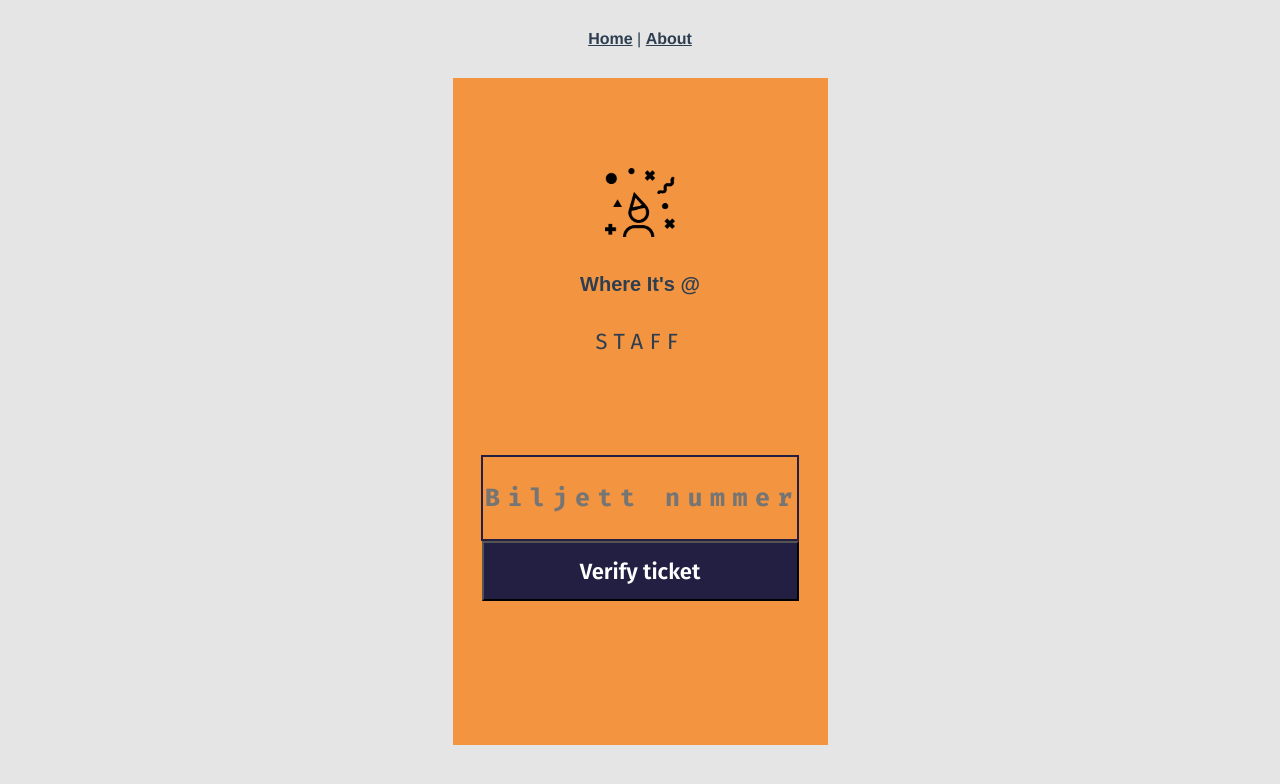
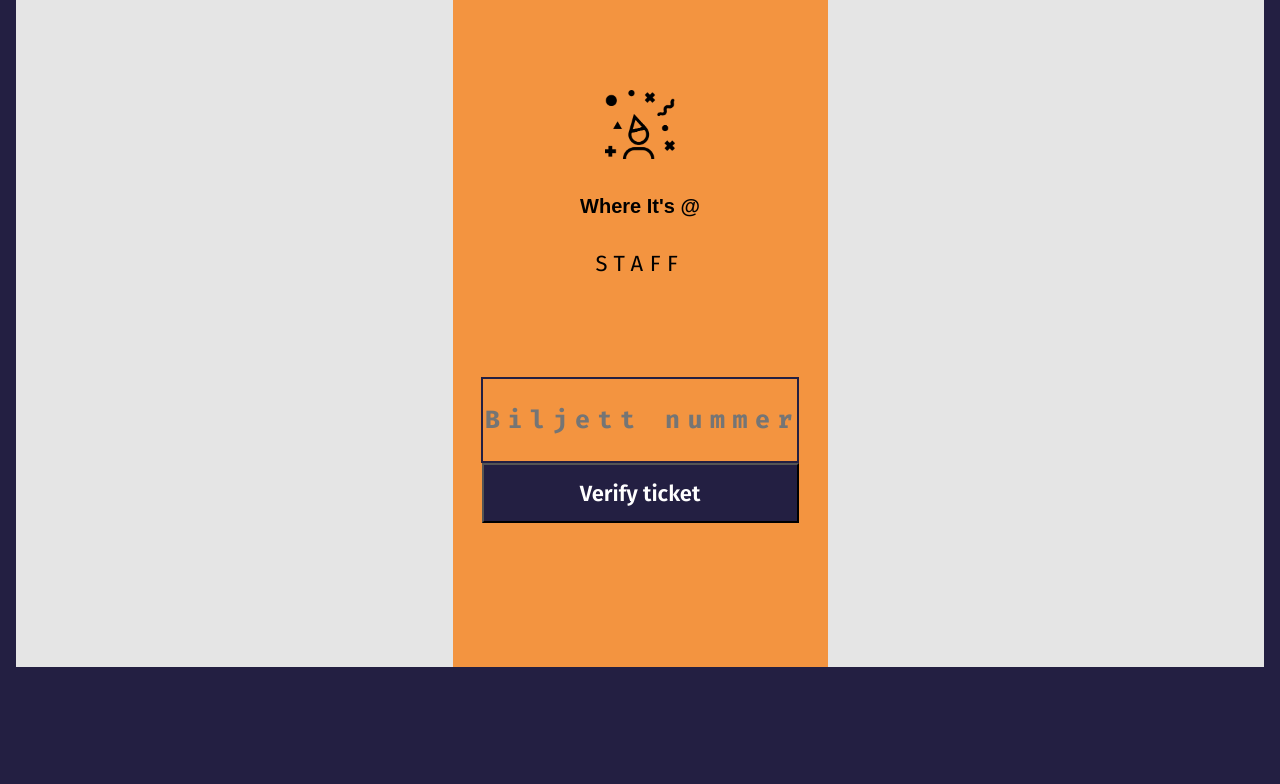
Before and after one commit to jenseneducation-viktor-rizk/kaos-project-frk19s, a Vue app: page /staff in a window 1280 px wide. Shown: the top 784 px of the page. Built offline with nearby package versions, Linux system fonts and the light colour scheme; a web font is replaced by a local one.

Commit message:
updated App.vue and main.scss

```diff
--- a/src/App.vue
+++ b/src/App.vue
@@ -1,9 +1,5 @@
 <template>
   <div id="app">
-    <div id="nav">
-      <router-link to="/">Home</router-link> |
-      <router-link to="/about">About</router-link>
-    </div>
     <router-view />
   </div>
 </template>
@@ -12,23 +8,6 @@
 @import "./scss/main";
 
 #app {
-  font-family: Avenir, Helvetica, Arial, sans-serif;
-  -webkit-font-smoothing: antialiased;
-  -moz-osx-font-smoothing: grayscale;
   text-align: center;
-  color: #2c3e50;
-}
-
-#nav {
-  padding: 30px;
-
-  a {
-    font-weight: bold;
-    color: #2c3e50;
-
-    &.router-link-exact-active {
-      color: #42b983;
-    }
-  }
 }
 </style>
--- a/src/router/index.js
+++ b/src/router/index.js
@@ -2,6 +2,7 @@
 import VueRouter from "vue-router";
 import Home from "../views/Home.vue";
 import Staff from "../views/staff/Staff.vue";
+import Admin from "../views/admin/Admin.vue";
 
 Vue.use(VueRouter);
 
@@ -25,6 +26,11 @@
     name: "Staff",
     component: Staff,
   },
+  {
+    path: "/admin",
+    name: "Admin",
+    component: Admin,
+  },
 ];
 
 const router = new VueRouter({
--- a/src/scss/main.scss
+++ b/src/scss/main.scss
@@ -1,6 +1,10 @@
 @import "./typography";
 @import "./layout";
 @import "./variables";
+
+html {
+  background: $purple;
+}
 
 body {
   margin: 0 1rem;
```
